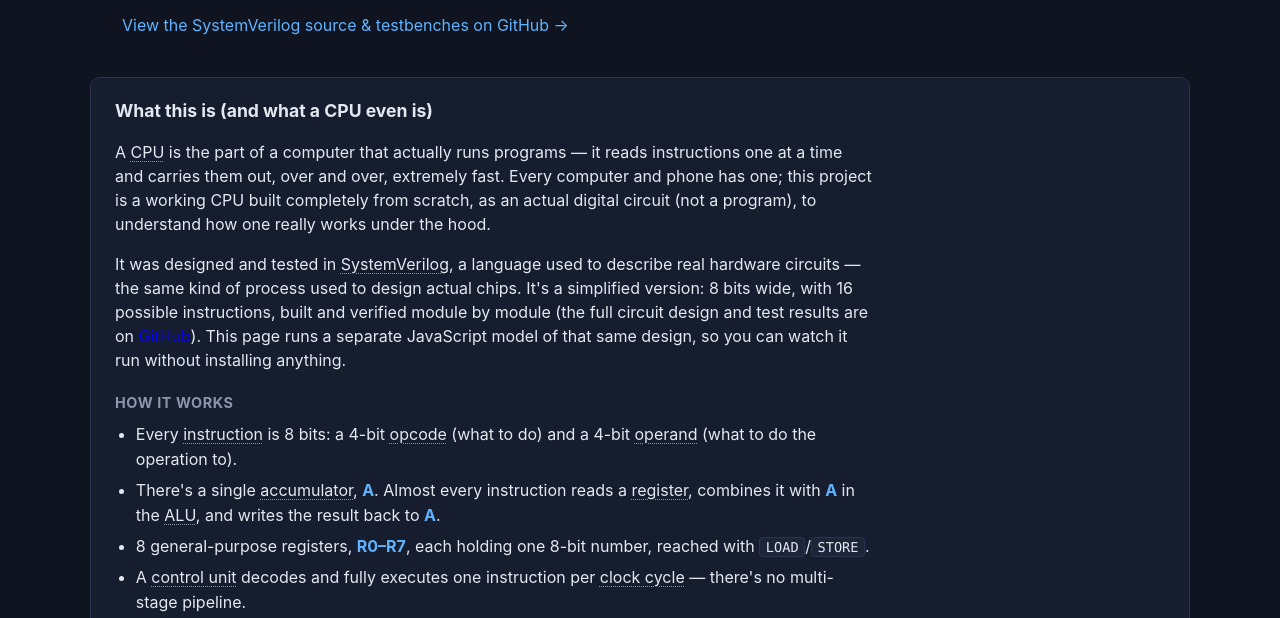
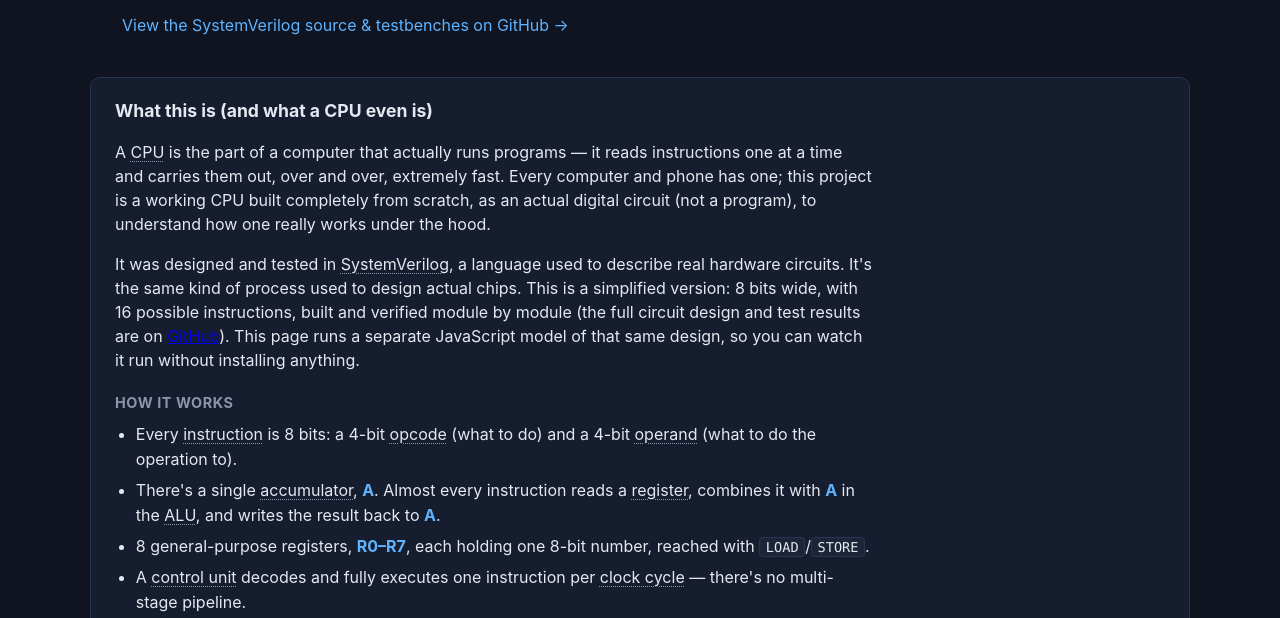
Before and after one commit to ishaank1607/8-bit-CPU, a plain HTML site: page docs/index.html in a window 1280 px wide. Shown: the part 171-789 px from the top of the page. Drawn offline with Linux system fonts and the light colour scheme.

Commit message:
Refactor CPU description for clarity and conciseness

```diff
--- a/docs/index.html
+++ b/docs/index.html
@@ -15,7 +15,7 @@
     <section class="panel about-panel">
     <h2>What this is (and what a CPU even is)</h2>
     <p>A <a href="#term-cpu" class="term-link">CPU</a> is the part of a computer that actually runs programs — it reads instructions one at a time and carries them out, over and over, extremely fast. Every computer and phone has one; this project is a working CPU built completely from scratch, as an actual digital circuit (not a program), to understand how one really works under the hood.</p>
-    <p>It was designed and tested in <a href="#term-systemverilog" class="term-link">SystemVerilog</a>, a language used to describe real hardware circuits — the same kind of process used to design actual chips. It's a simplified version: 8 bits wide, with 16 possible instructions, built and verified module by module (the full circuit design and test results are on <a href="https://github.com/ishaank1607/8-bit-CPU" target="_blank" rel="noopener">GitHub</a>). This page runs a separate JavaScript model of that same design, so you can watch it run without installing anything.</p>
+    <p>It was designed and tested in <a href="#term-systemverilog" class="term-link">SystemVerilog</a>, a language used to describe real hardware circuits. It's the same kind of process used to design actual chips. This is a simplified version: 8 bits wide, with 16 possible instructions, built and verified module by module (the full circuit design and test results are on <a href="https://github.com/ishaank1607/8-bit-CPU" target="_blank" rel="noopener">GitHub</a>). This page runs a separate JavaScript model of that same design, so you can watch it run without installing anything.</p>
 
     <h3>How it works</h3>
     <ul>
```
